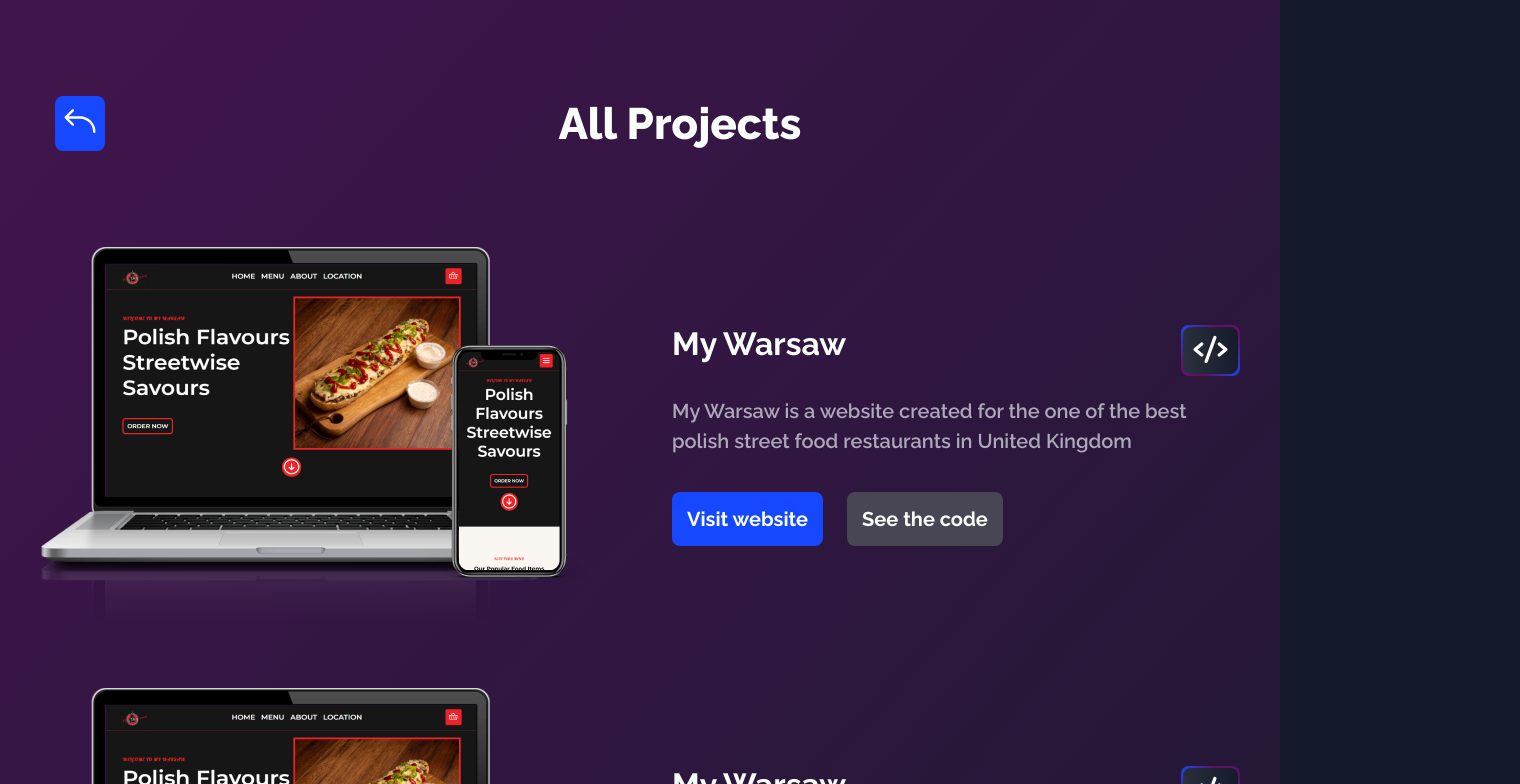
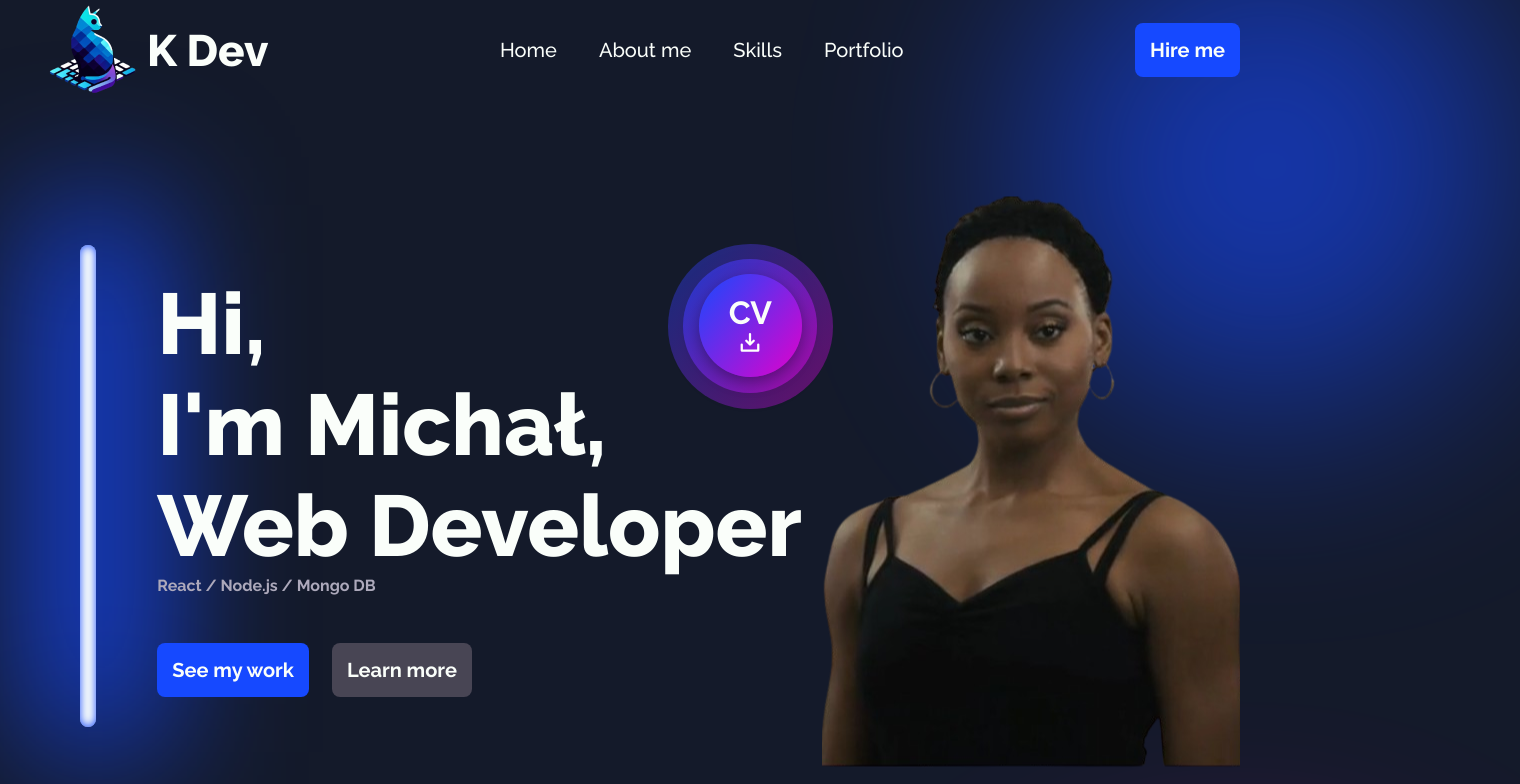
Before and after one commit to MikeWDev/Portfolio_project_2.0, a React (Vite) app in the folder frontend/: page / in a window 1280 px wide. Shown: the top 784 px of the page, 1520 px wide, since content can reach past the window. Built offline with nearby package versions, Linux system fonts and the light colour scheme.

Commit message:
Create scroll top component

```diff
--- a/frontend/package.json
+++ b/frontend/package.json
@@ -16,6 +16,7 @@
     "jquery": "^3.7.1",
     "react": "^18.2.0",
     "react-dom": "^18.2.0",
+    "react-router-dom": "^6.22.2",
     "react-scroll": "^1.9.0",
     "scrollreveal": "^4.0.9"
   },
--- a/frontend/src/App.jsx
+++ b/frontend/src/App.jsx
@@ -1,51 +1,23 @@
-import Navbar from "./Components/NavBar";
-import AboutPage from "./Pages/AboutPage/AboutPage";
-import AllProjects from "./Pages/AllProjects/AllProjects";
-import ContactPage from "./Pages/ContactPage/ContactPage";
+import AllProjects from "./Pages/AllProjects";
 import Footer from "./Pages/Footer/Footer";
-import HeroPage from "./Pages/HeroPage/HeroPage";
-import PortfolioPage from "./Pages/PortfolioPage/PortfolioPage";
-import SkillPage from "./Pages/SkillPage/SkillPage";
+import MainPage from "./Pages/MainPage";
 import "./Styles/Css/App.css";
-import { useEffect } from "react";
-import ScrollReveal from "scrollreveal";
+import { createBrowserRouter, RouterProvider } from "react-router-dom";
 
 function App() {
-  // useEffect(() => {
-  //   const registerAnimations = () => {
-  //     const sr = ScrollReveal({
-  //       origin: "bottom",
-  //       distance: "50px",
-  //       duration: 1000,
-  //       reset: false,
-  //     });
-  //     sr.reveal(
-  //       `
-
-  //     .home,
-  //     .about,
-  //     .skill,
-  //     .portfolio,
-  //     .contact-con,
-
-  //     footer
-  // `,
-  //       {
-  //         interval: 500,
-  //       }
-  //     );
-  //   };
-  //   registerAnimations();
-  // }, []);
+  const router = createBrowserRouter([
+    {
+      path: "/",
+      element: <MainPage />,
+    },
+    {
+      path: "all-projects",
+      element: <AllProjects />,
+    },
+  ]);
   return (
     <>
-      {/* <Navbar /> */}
-      <AllProjects />
-      {/* <HeroPage />
-      <AboutPage />
-      <SkillPage />
-      <PortfolioPage />
-      <ContactPage /> */}
+      <RouterProvider router={router} />
       <Footer />
     </>
   );
--- a/frontend/src/Components/NavBar.jsx
+++ b/frontend/src/Components/NavBar.jsx
@@ -1,12 +1,13 @@
 import React from "react";
 import logo from "../assets/Components/KDev-logo 1.png";
-import { Link, Element } from "react-scroll";
+import { Link } from "react-scroll";
+import { NavLink } from "react-router-dom";
 import Button from "./Button";
 import UseIntersecting from "../Hooks/useIntersecting";
 const Navbar = () => {
   const { stickyNav, navStyle } = UseIntersecting();
   return (
-    <div className={`nav-bar ${navStyle} ${stickyNav} `}>
+    <div id="nav" className={`nav-bar ${navStyle} ${stickyNav} `}>
       <div className={`container `}>
         <nav>
           <div className="logo-container">
@@ -21,23 +22,26 @@ const Navbar = () => {
             <ul>
               <li>
                 <Link to="home" offset={-1000} smooth={true} duration={1500}>
-                  <a href="">Home</a>
+                  Home
                 </Link>
               </li>
               <li>
                 <Link to="about" offset={-80} smooth={true} duration={1500}>
-                  <a href="">About me</a>
+                  About me
                 </Link>
               </li>
               <li>
                 <Link to="skill" offset={-200} smooth={true} duration={1500}>
-                  <a href="">Skills</a>
+                  Skills
                 </Link>
               </li>
               <li>
-                <Link to="portfolio" smooth={true} duration={1500}>
-                  <a href="">Portfolio</a>
-                </Link>
+                <NavLink
+                  to="/all-projects"
+                  className={({ isActive }) => (isActive ? "active" : "")}
+                >
+                  Portfolio
+                </NavLink>
               </li>
             </ul>
           </div>
--- /dev/null
+++ b/frontend/src/Components/ScrollToTop.jsx
@@ -0,0 +1,24 @@
+import React from "react";
+import { ArrowUp } from "@phosphor-icons/react";
+import { Link } from "react-scroll";
+import $ from "jquery";
+import Button from "../Components/Button";
+const ScrollToTop = () => {
+  var amountScrolled = 500;
+
+  $(window).scroll(function () {
+    if ($(window).scrollTop() > amountScrolled) {
+      $("button.all-p").addClass("show");
+    } else {
+      $("button.all-p").removeClass("show");
+    }
+  });
+
+  return (
+    <Link to="all-p" smooth={true} duration={1000}>
+      <Button class="secondary all-p" text={<ArrowUp size={42} />} />
+    </Link>
+  );
+};
+
+export default ScrollToTop;
--- a/frontend/src/Pages/AllProjects/AllProjects.jsx
+++ b/frontend/src/Pages/AllProjects.jsx
@@ -1,18 +1,22 @@
 import React from "react";
-import ProjectCard from "../../Components/ProjectCard";
-import { ArrowBendUpLeft } from "@phosphor-icons/react";
-import Button from "../../Components/Button";
+import ProjectCard from "../Components/ProjectCard";
+import { ArrowBendUpLeft, ArrowUp } from "@phosphor-icons/react";
+import Button from "../Components/Button";
+import { NavLink } from "react-router-dom";
+import ScrollToTop from "../Components/ScrollToTop";
 
 const AllProjects = () => {
   return (
-    <div className="ani-grad">
+    <div id="all-p" className="ani-grad">
       <section className="">
         <div className="all-projects">
           <div className="heading-con">
-            <Button
-              class="primary"
-              text={<ArrowBendUpLeft size={38} color="#fff" />}
-            />
+            <NavLink to="/">
+              <Button
+                class="primary"
+                text={<ArrowBendUpLeft size={38} color="#fff" />}
+              />
+            </NavLink>
             <div>
               <h2>All Projects</h2>
             </div>
@@ -24,6 +28,7 @@ const AllProjects = () => {
             <ProjectCard />
             <ProjectCard />
           </div>
+          <ScrollToTop />
         </div>
       </section>
     </div>
--- a/frontend/src/Pages/HeroPage/HeroPage.jsx
+++ b/frontend/src/Pages/HeroPage/HeroPage.jsx
@@ -4,6 +4,7 @@ import profile from "../../assets/Pages/profile-pic.png";
 import NeonLight from "../../Components/NeonLight";
 import CvDownload from "./CvDownload";
 import UseIntersecting from "../../Hooks/useIntersecting";
+import { NavLink } from "react-router-dom";
 const HeroPage = () => {
   const { homePadding } = UseIntersecting();
   return (
@@ -27,7 +28,9 @@ const HeroPage = () => {
               </div>
             </div>
             <div className="button-container">
-              <Button class="primary" text="See my work" />
+              <NavLink to="/all-projects">
+                <Button class="primary" text="See my work" />
+              </NavLink>
               <Button class="secondary" text="Learn more" />
             </div>
           </div>
--- /dev/null
+++ b/frontend/src/Pages/MainPage.jsx
@@ -0,0 +1,21 @@
+import React from "react";
+import HeroPage from "./HeroPage/HeroPage";
+import PortfolioPage from "./PortfolioPage/PortfolioPage";
+import SkillPage from "./SkillPage/SkillPage";
+import Navbar from "../Components/NavBar";
+import AboutPage from "./AboutPage/AboutPage";
+import ContactPage from "./ContactPage/ContactPage";
+const MainPage = () => {
+  return (
+    <>
+      <Navbar />
+      <HeroPage />
+      <AboutPage />
+      <SkillPage />
+      <PortfolioPage />
+      <ContactPage />
+    </>
+  );
+};
+
+export default MainPage;
--- a/frontend/src/Pages/PortfolioPage/PortfolioPage.jsx
+++ b/frontend/src/Pages/PortfolioPage/PortfolioPage.jsx
@@ -1,7 +1,7 @@
 import React from "react";
 import ProjectCard from "../../Components/ProjectCard";
 import Button from "../../Components/Button";
-
+import { NavLink } from "react-router-dom";
 const PortfolioPage = () => {
   return (
     <section>
@@ -21,7 +21,9 @@ const PortfolioPage = () => {
             <ProjectCard />
           </div>
           <div className="button-con">
-            <Button text="Check all projects" class="primary" />
+            <NavLink to="/all-projects">
+              <Button text="Check all projects" class="primary" />
+            </NavLink>
           </div>
         </div>
       </div>
--- a/frontend/src/Styles/Css/App.css
+++ b/frontend/src/Styles/Css/App.css
@@ -866,12 +866,24 @@ footer .logo-con .socials .social {
   align-items: center;
 }
 .all-projects .heading-con .button-con button {
-  padding: 0.6rem;
+  padding: 1rem;
 }
 .all-projects .project-con {
   display: flex;
   flex-direction: column;
   gap: 6.4rem;
+}
+.all-projects .button-con .all-p {
+  position: fixed;
+  bottom: 100px;
+  right: 100px;
+  border-radius: 20px;
+  transform: scale(0);
+  transition: 200ms ease-in-out;
+  padding: 1rem !important;
+}
+.all-projects .button-con .show {
+  transform: scale(1.1);
 }
 
 .ani-grad {
--- a/frontend/src/Styles/Pages/AllProjects/all-projects.scss
+++ b/frontend/src/Styles/Pages/AllProjects/all-projects.scss
@@ -16,7 +16,7 @@
     align-items: center;
     .button-con {
       button {
-        padding: 0.6rem;
+        padding: 1rem;
       }
     }
   }
@@ -24,6 +24,20 @@
     display: flex;
     flex-direction: column;
     gap: 6.4rem;
+  }
+  .button-con {
+    .all-p {
+      position: fixed;
+      bottom: 100px;
+      right: 100px;
+      border-radius: 20px;
+      transform: scale(0);
+      transition: 200ms ease-in-out;
+      padding: 1rem !important;
+    }
+    .show {
+      transform: scale(1.1);
+    }
   }
 }
 
```
Also changed, not shown: 1 other file (tests, documents, lock files or other folders).
